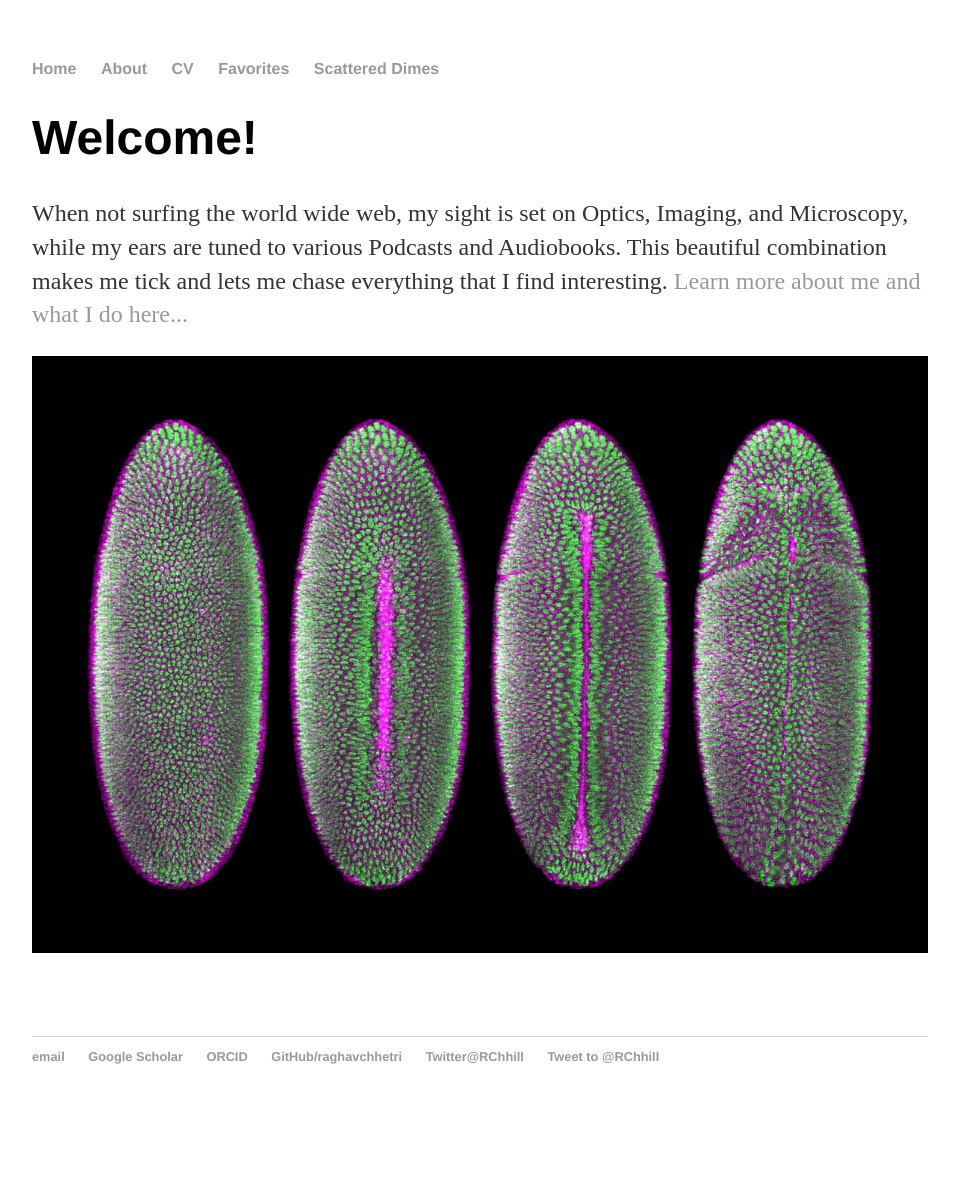
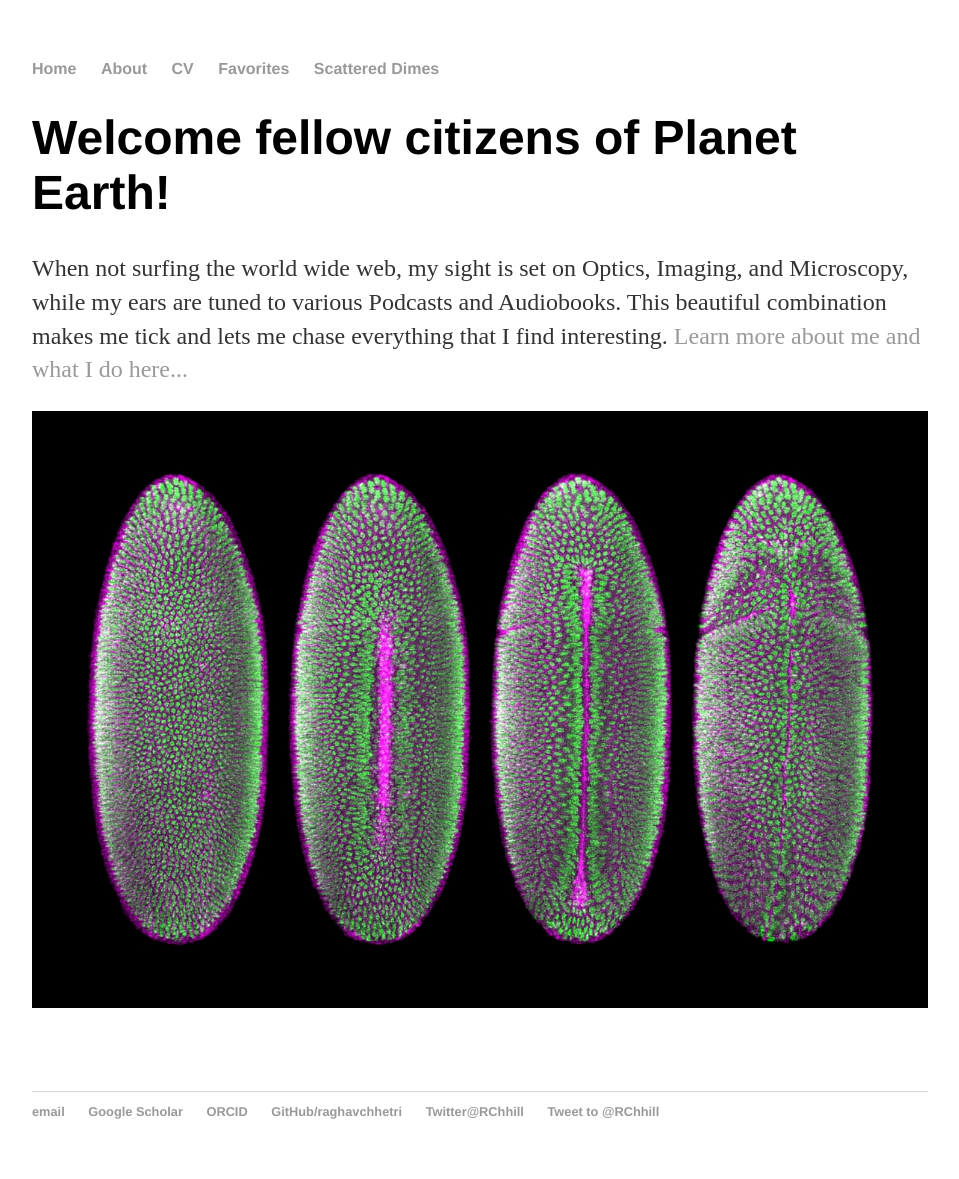
Before and after one commit to raghavchhetri/raghavchhetri.github.io, a Jekyll site: the page built from index.html, in a window 1280 px wide. Shown: the whole page, without its empty margins (160-1119 px from the left). Built offline with Jekyll 4.4.1, drawn with Linux system fonts in a browser that asks for light colours; comment, search, counter and statistics services are not loaded; before the commit the page ends 1124 px from its top, so only the background shows below that.

Commit message:
commiting change from the terminal.

```diff
--- a/index.html
+++ b/index.html
@@ -3,7 +3,7 @@ layout: default
 title: Science is hard. It rocks though... Stay with it!
 ---
 <div class="blurb">
-	<h1>Welcome!</h1>
+	<h1>Welcome fellow citizens of Planet Earth!</h1>
 	<p>When not surfing the world wide web, my sight is set on Optics, Imaging, and Microscopy,
 		while my ears are tuned to various Podcasts and Audiobooks. This beautiful combination
 		makes me tick and lets me chase everything that I find interesting.
```
